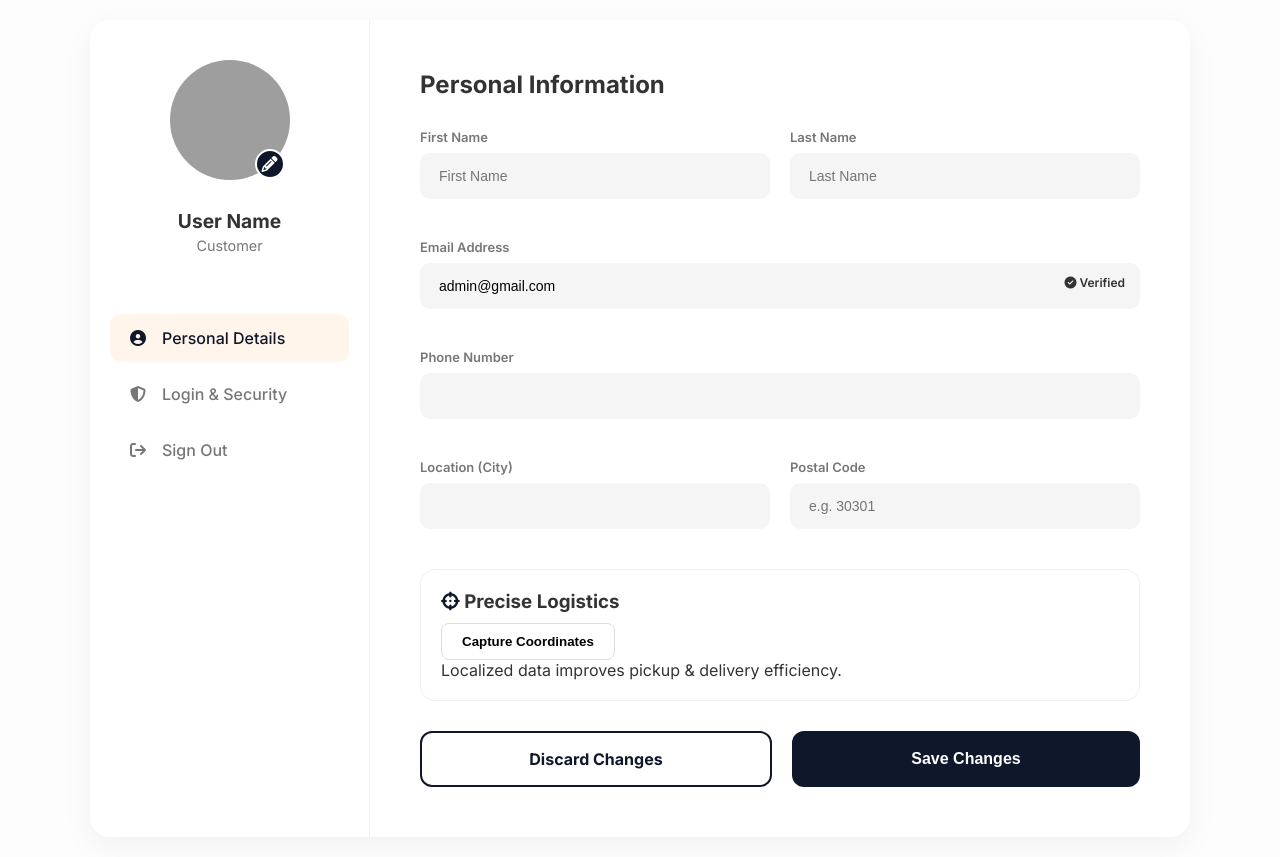
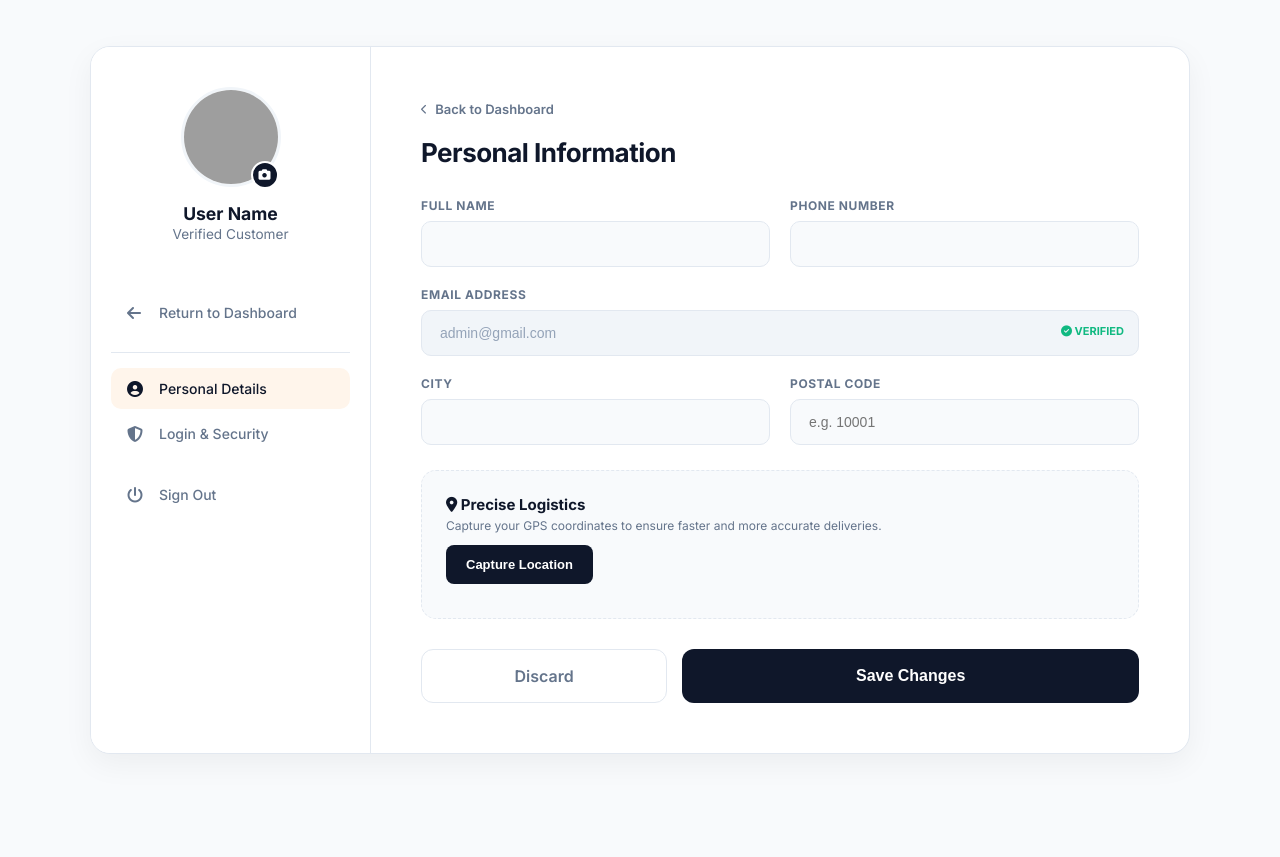
Before and after one commit to arathyrajeesh/laundry-shop-django, a Django app: page /profile/edit/ in a window 1280 px wide. After the commit the page ends 754 px from the top, so only its background shows below. Run offline with Django 5.2, Linux system fonts and the light colour scheme; a user stored in the database is signed in; data comes from the database, SQL or seed files in the repository; both versions use the stored data as it was after the commit; grey boxes are pictures that could not be loaded.

Commit message:
style added

```diff
--- a/shop/templates/edit_profile.html
+++ b/shop/templates/edit_profile.html
@@ -11,24 +11,18 @@
 
     <style>
         :root {
-
-            --primary-orange:  #0f172a;
+            --primary-orange: #0f172a;
             --primary-orange-light: #fff5eb;
-            --text-main: #333333;
-            --text-muted: #777777;
-            --bg-body: #fdfdfd;
+            --text-main: #1e293b;
+            --text-muted: #64748b;
+            --bg-body: #f8fafc;
             --bg-card: #ffffff;
-            --input-bg: #f5f5f5;
-            --border-radius: 12px;
+            --input-bg: #f8fafc;
+            --border: #e2e8f0;
             --shadow: 0 10px 30px rgba(0,0,0,0.05);
         }
 
-        * {
-            box-sizing: border-box;
-            margin: 0;
-            padding: 0;
-            -webkit-font-smoothing: antialiased;
-        }
+        * { box-sizing: border-box; margin: 0; padding: 0; -webkit-font-smoothing: antialiased; }
 
         body {
             background: var(--bg-body);
@@ -49,122 +43,86 @@
             border-radius: 20px;
             overflow: hidden;
             box-shadow: var(--shadow);
+            border: 1px solid var(--border);
         }
 
         /* Sidebar Style */
         .sidebar {
             width: 280px;
             background: #fff;
-            border-right: 1px solid #f0f0f0;
+            border-right: 1px solid var(--border);
             padding: 40px 20px;
             display: flex;
             flex-direction: column;
-            align-items: center;
         }
 
-        .avatar-container {
-            text-align: center;
-            margin-bottom: 30px;
-        }
+        .avatar-container { text-align: center; margin-bottom: 25px; }
+        .avatar-wrapper { position: relative; display: inline-block; margin-bottom: 12px; }
+        .profile-img { width: 100px; height: 100px; border-radius: 50%; object-fit: cover; border: 3px solid #f1f5f9; }
+        .avatar-btn { position: absolute; bottom: 2px; right: 2px; background: var(--primary-orange); color: white; width: 28px; height: 28px; border-radius: 50%; display: flex; align-items: center; justify-content: center; cursor: pointer; border: 2px solid white; font-size: 12px; }
 
-        .avatar-wrapper {
-            position: relative;
-            display: inline-block;
+        .user-name { font-weight: 700; font-size: 1.1rem; color: var(--primary-orange); }
+        .user-role { color: var(--text-muted); font-size: 0.85rem; margin-top: 2px; }
+
+        .side-nav { width: 100%; margin-top: 25px; }
+
+        /* New Dashboard Back Link in Sidebar */
+        .nav-home {
+            border-bottom: 1px solid var(--border);
             margin-bottom: 15px;
-        }
-
-        .profile-img {
-            width: 120px;
-            height: 120px;
-            border-radius: 50%;
-            object-fit: cover;
-            background: #eee;
-        }
-
-        .avatar-btn {
-            position: absolute;
-            bottom: 5px;
-            right: 5px;
-            background: var(--primary-orange);
-            color: white;
-            width: 30px;
-            height: 30px;
-            border-radius: 50%;
-            display: flex;
-            align-items: center;
-            justify-content: center;
-            cursor: pointer;
-            border: 2px solid white;
-        }
-
-        .user-name { font-weight: 700; font-size: 1.2rem; margin-top: 10px; }
-        .user-role { color: var(--text-muted); font-size: 0.9rem; margin-top: 4px; }
-
-        .side-nav {
-            width: 100%;
-            margin-top: 30px;
+            padding-bottom: 15px;
         }
 
         .nav-item {
             display: flex;
             align-items: center;
-            padding: 14px 20px;
+            padding: 12px 16px;
             text-decoration: none;
             color: var(--text-muted);
             border-radius: 10px;
-            margin-bottom: 8px;
+            margin-bottom: 4px;
             font-weight: 500;
-            transition: 0.3s;
+            font-size: 14px;
+            transition: 0.2s;
         }
 
-        .nav-item i { margin-right: 12px; width: 20px; }
-
-        .nav-item.active {
-            background: var(--primary-orange-light);
-            color: var(--primary-orange);
-        }
+        .nav-item i { margin-right: 12px; width: 20px; font-size: 16px; }
+        .nav-item:hover { background: #f1f5f9; color: var(--primary-orange); }
+        .nav-item.active { background: var(--primary-orange-light); color: var(--primary-orange); }
 
         /* Main Content Style */
-        .main-content {
-            flex: 1;
-            padding: 50px;
+        .main-content { flex: 1; padding: 50px; }
+
+        /* Professional Top Back Button */
+        .btn-back-link {
+            display: inline-flex;
+            align-items: center;
+            color: var(--text-muted);
+            text-decoration: none;
+            font-size: 13px;
+            font-weight: 600;
+            margin-bottom: 20px;
+            transition: 0.2s;
         }
+        .btn-back-link:hover { color: var(--primary-orange); }
+        .btn-back-link i { margin-right: 8px; font-size: 10px; }
 
-        .main-content h1 {
-            font-size: 24px;
-            font-weight: 700;
-            margin-bottom: 30px;
-        }
+        .main-content h1 { font-size: 26px; font-weight: 700; color: var(--primary-orange); margin-bottom: 30px; letter-spacing: -0.02em; }
 
         /* Grid Layout for Form */
-        .form-grid {
-            display: grid;
-            grid-template-columns: 1fr 1fr;
-            gap: 20px;
-        }
-
+        .form-grid { display: grid; grid-template-columns: 1fr 1fr; gap: 20px; }
         .full-width { grid-column: span 2; }
-
-        .form-section {
-            margin-bottom: 20px;
-        }
-
-        .section-label {
-            display: block;
-            font-size: 13px;
-            font-weight: 600;
-            color: var(--text-muted);
-            margin-bottom: 8px;
-        }
+        .section-label { display: block; font-size: 12px; font-weight: 700; text-transform: uppercase; letter-spacing: 0.05em; color: var(--text-muted); margin-bottom: 8px; }
 
         .form-input {
             width: 100%;
             background: var(--input-bg);
-            border: 1px solid transparent;
+            border: 1px solid var(--border);
             padding: 14px 18px;
             border-radius: 10px;
             font-size: 14px;
-            transition: 0.3s;
+            transition: 0.2s;
+            color: var(--text-main);
         }
 
         .form-input:focus {
@@ -176,66 +134,39 @@
 
         /* Location Utility */
         .util-card {
-            background: #fff;
-            border: 1px solid #eee;
+            background: #f8fafc;
+            border: 1px dashed var(--border);
             border-radius: 15px;
-            padding: 20px;
-            margin: 20px 0;
+            padding: 24px;
+            margin: 25px 0;
             grid-column: span 2;
         }
 
         .btn-detect {
-            background: #fff;
-            border: 1px solid #ddd;
-            padding: 10px 20px;
+            background: var(--primary-orange);
+            color: white;
+            border: none;
+            padding: 12px 20px;
             border-radius: 8px;
             cursor: pointer;
             font-weight: 600;
-            margin-top: 10px;
+            font-size: 13px;
+            margin-top: 12px;
+            transition: 0.2s;
         }
+        .btn-detect:hover { background: #1e293b; }
 
         /* Bottom Buttons */
-        .footer-actions {
-            display: flex;
-            gap: 20px;
-            margin-top: 30px;
-        }
-
-        .discard-btn {
-            flex: 1;
-            padding: 16px;
-            background: #fff;
-            border: 2px solid var(--primary-orange);
-            color: var(--primary-orange);
-            border-radius: 12px;
-            font-weight: 700;
-            cursor: pointer;
-            text-align: center;
-            text-decoration: none;
-        }
-
-        .submit-btn {
-            flex: 1;
-            background: var(--primary-orange);
-            color: white;
-            border: none;
-            padding: 16px;
-            border-radius: 12px;
-            font-weight: 700;
-            font-size: 16px;
-            cursor: pointer;
-            transition: 0.3s;
-        }
-
-        .submit-btn:hover { background: #d97400; }
-
-        input[type="file"] { display: none; }
+        .footer-actions { display: flex; gap: 15px; margin-top: 30px; }
+        .discard-btn { flex: 1; padding: 16px; background: #fff; border: 1px solid var(--border); color: var(--text-muted); border-radius: 12px; font-weight: 600; text-align: center; text-decoration: none; transition: 0.2s; }
+        .discard-btn:hover { background: #f1f5f9; color: var(--primary-orange); }
+        .submit-btn { flex: 2; background: var(--primary-orange); color: white; border: none; padding: 16px; border-radius: 12px; font-weight: 700; font-size: 16px; cursor: pointer; transition: 0.2s; }
+        .submit-btn:hover { background: #260f3fff; transform: translateY(-1px); }
 
         @media (max-width: 900px) {
             .dashboard-container { flex-direction: column; }
-            .sidebar { width: 100%; border-right: none; border-bottom: 1px solid #eee; }
+            .sidebar { width: 100%; border-right: none; border-bottom: 1px solid var(--border); }
             .form-grid { grid-template-columns: 1fr; }
-            .full-width { grid-column: span 1; }
         }
     </style>
 </head>
@@ -251,90 +182,89 @@
                         class="profile-img"
                         alt="User profile">
                 <label for="{{ form.profile_image.id_for_label }}" class="avatar-btn">
-                    <i class="fa-solid fa-pencil"></i>
+                    <i class="fa-solid fa-camera"></i>
                 </label>
             </div>
             <h2 class="user-name">{{ profile.full_name|default:"User Name" }}</h2>
-            <p class="user-role">Customer</p>
+            <p class="user-role">Verified Customer</p>
         </div>
 
         <nav class="side-nav">
+            <div class="nav-home">
+                <a href="{% url 'dashboard' %}" class="nav-item">
+                    <i class="fa-solid fa-arrow-left"></i> Return to Dashboard
+                </a>
+            </div>
             <a href="{% url 'edit_profile' %}" class="nav-item active">
                 <i class="fa-solid fa-circle-user"></i> Personal Details
             </a>
             <a href="{% url 'password_change' %}" class="nav-item ">
                 <i class="fa-solid fa-shield-halved"></i> Login & Security
             </a>
-            <a href="{% url 'logout' %}" class="nav-item">
-                <i class="fa-solid fa-arrow-right-from-bracket"></i> Sign Out
+            <a href="{% url 'logout' %}" class="nav-item" style="margin-top: 20px;">
+                <i class="fa-solid fa-power-off"></i> Sign Out
             </a>
         </nav>
     </aside>
 
     <main class="main-content">
+        <a href="{% url 'dashboard' %}" class="btn-back-link">
+            <i class="fa-solid fa-chevron-left"></i> Back to Dashboard
+        </a>
+
         <h1>Personal Information</h1>
 
         <form method="POST" enctype="multipart/form-data">
             {% csrf_token %}
-
             <div style="display:none">{{ form.profile_image }}</div>
 
             <div class="form-grid">
                 <div class="form-section">
-                    <label class="section-label">First Name</label>
-                    <input type="text" class="form-input" value="{{ profile.full_name|default:'' }}" placeholder="First Name">
+                    <label class="section-label">Full Name</label>
+                    {{ form.full_name }}
                 </div>
 
                 <div class="form-section">
-                    <label class="section-label">Last Name</label>
-                    <input type="text" class="form-input" placeholder="Last Name">
+                    <label class="section-label">Phone Number</label>
+                    {{ form.phone }}
                 </div>
 
                 <div class="form-section full-width">
                     <label class="section-label">Email Address</label>
                     <div style="position:relative">
-                        <input type="email" class="form-input" value="{{ request.user.email }}" readonly>
-                        <span style="position:absolute; right:15px; top:12px; color:var(--success); font-size: 12px; font-weight:600">
-                             <i class="fa-solid fa-circle-check"></i> Verified
+                        <input type="email" class="form-input" value="{{ request.user.email }}" readonly style="background:#f1f5f9; color:#94a3b8;">
+                        <span style="position:absolute; right:15px; top:14px; color:#10b981; font-size: 11px; font-weight:700">
+                             <i class="fa-solid fa-circle-check"></i> VERIFIED
                         </span>
                     </div>
                 </div>
 
-                <div class="form-section full-width">
-                    <label class="section-label">Phone Number</label>
-                    <div class="input-group">
-                        {{ form.phone }}
-                    </div>
-                </div>
-
                 <div class="form-section">
-                    <label class="section-label">Location (City)</label>
-                    <div class="input-group">
-                        {{ form.city }}
-                    </div>
+                    <label class="section-label">City</label>
+                    {{ form.city }}
                 </div>
 
                 <div class="form-section">
                     <label class="section-label">Postal Code</label>
-                    <input type="text" class="form-input" placeholder="e.g. 30301">
+                    <input type="text" class="form-input" placeholder="e.g. 10001">
                 </div>
             </div>
 
-            <input type="hidden" id="lat" name="latitude" value="{{ profile.latitude|default_if_none:'' }}">
-            <input type="hidden" id="lng" name="longitude" value="{{ profile.longitude|default_if_none:'' }}">
+            <div class="util-card">
+                <h3 style="font-size: 15px; color: var(--primary-orange);">
+                    <i class="fa-solid fa-location-dot" style="color: var(--primary-orange);"></i> Precise Logistics
+                </h3>
+                <p style="font-size: 12px; color: var(--text-muted); margin-top: 4px;">Capture your GPS coordinates to ensure faster and more accurate deliveries.</p>
+                <button type="button" id="geoBtn" class="btn-detect">Capture Location</button>
 
-            <div class="util-card">
-                <h3><i class="fa-solid fa-crosshairs" style="color: var(--primary-orange);"></i> Precise Logistics</h3>
-                <button type="button" id="geoBtn" class="btn-detect">
-                    Capture Coordinates
-                </button>
-                <div id="statusMsg" class="util-status">
-                    Localized data improves pickup & delivery efficiency.
-                </div>
+                <input type="hidden" id="lat" name="latitude" value="{{ profile.latitude|default:'' }}">
+                <input type="hidden" id="lng" name="longitude" value="{{ profile.longitude|default:'' }}">
+
+                <div id="statusMsg" style="margin-top: 10px; font-size: 12px; font-weight: 500;"></div>
             </div>
 
             <div class="footer-actions">
-                <a href="{% url 'dashboard' %}" class="discard-btn">Discard Changes</a>
+                <a href="{% url 'dashboard' %}" class="discard-btn">Discard</a>
                 <button type="submit" class="submit-btn">Save Changes</button>
             </div>
         </form>
@@ -342,47 +272,40 @@
 </div>
 
 <script>
-    // Ensure the django form inputs get the professional class
-    document.querySelectorAll('input').forEach(input => {
-        if(!input.classList.contains('form-input')) {
-            input.classList.add('form-input');
-        }
+    // Styling Django inputs
+    document.querySelectorAll('input, select').forEach(el => {
+        if(!el.classList.contains('form-input')) el.classList.add('form-input');
     });
 
-    // Image Preview
+    // Image Preview logic
     const fileInput = document.getElementById("{{ form.profile_image.id_for_label }}");
     if (fileInput) {
-        fileInput.addEventListener("change", e => {
+        fileInput.onchange = e => {
             const [file] = e.target.files;
-            if (file) {
-                const reader = new FileReader();
-                reader.onload = ev => {
-                    document.getElementById("imgPreview").src = ev.target.result;
-                };
-                reader.readAsDataURL(file);
-            }
-        });
+            if (file) document.getElementById("imgPreview").src = URL.createObjectURL(file);
+        };
     }
 
-    // Geolocation
-    document.getElementById("geoBtn").addEventListener("click", function () {
+    // Geolocation logic
+    document.getElementById("geoBtn").onclick = function() {
         const msg = document.getElementById("statusMsg");
-        const btn = this;
-        btn.innerHTML = '<i class="fa-solid fa-circle-notch fa-spin"></i> Detecting...';
+        this.innerHTML = '<i class="fa-solid fa-spinner fa-spin"></i> Locating...';
 
         navigator.geolocation.getCurrentPosition(
             pos => {
                 document.getElementById("lat").value = pos.coords.latitude.toFixed(6);
                 document.getElementById("lng").value = pos.coords.longitude.toFixed(6);
-                msg.innerHTML = '<span style="color: var(--success)">Coordinate data captured.</span>';
-                btn.innerHTML = '<i class="fa-solid fa-check"></i> Location Set';
+                msg.innerHTML = '<span style="color: #10b981"><i class="fa-solid fa-check"></i> Coordinates captured successfully.</span>';
+                this.innerHTML = 'Location Saved';
+                this.style.background = "#10b981";
             },
             () => {
-                msg.innerHTML = '<span style="color: red">Enable location permissions.</span>';
-                btn.innerText = "Failed";
-            }
+                msg.innerHTML = '<span style="color: #ef4444">Location access denied. Please enable GPS.</span>';
+                this.innerHTML = 'Retry Capture';
+            },
+            { enableHighAccuracy: true }
         );
-    });
+    };
 </script>
 
 </body>
```
Also changed, not shown: shop/templates/auth/password_change.html (+57 -115 lines), db.sqlite3.
